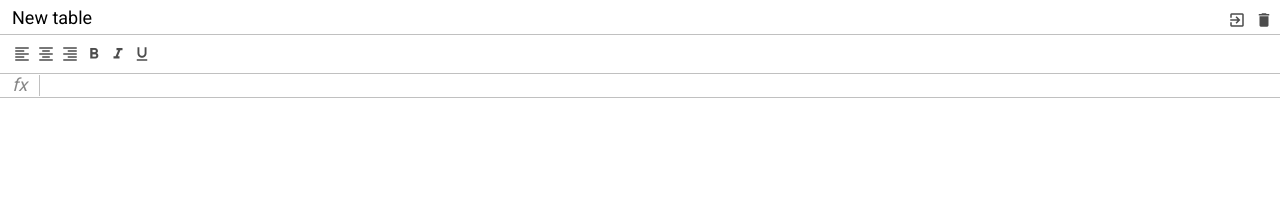
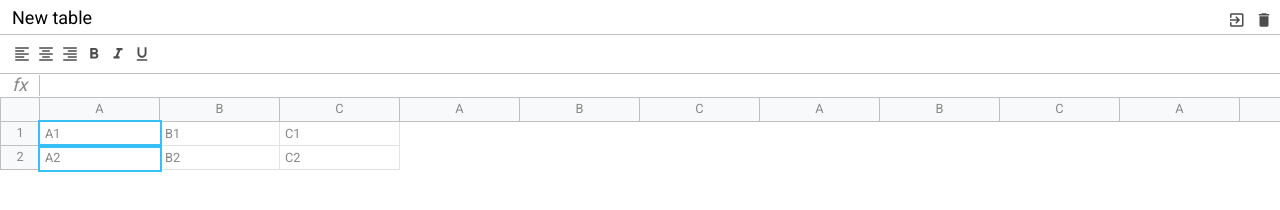
Before and after one commit to FyuroTEX/excel-js, a website built with webpack: page src/index.html in a window 1280 px wide. Built offline with nearby package versions, Linux system fonts and the light colour scheme.

Commit message:
add table styles

```diff
--- a/src/index.html
+++ b/src/index.html
@@ -63,7 +63,57 @@
             </div>
 
             <div class="excel__table">
-
+                <div class="row">
+                    <div class="row-info"></div>
+                    <div class="row-data">
+                        <div class="column">A</div>
+                        <div class="column">B</div>
+                        <div class="column">C</div>
+                        <div class="column">A</div>
+                        <div class="column">B</div>
+                        <div class="column">C</div>
+                        <div class="column">A</div>
+                        <div class="column">B</div>
+                        <div class="column">C</div>
+                        <div class="column">A</div>
+                        <div class="column">B</div>
+                        <div class="column">C</div>
+                        <div class="column">A</div>
+                        <div class="column">B</div>
+                        <div class="column">C</div>
+                        <div class="column">A</div>
+                        <div class="column">B</div>
+                        <div class="column">C</div>
+                        <div class="column">A</div>
+                        <div class="column">B</div>
+                        <div class="column">C</div>
+                        <div class="column">A</div>
+                        <div class="column">B</div>
+                        <div class="column">C</div>
+                        <div class="column">A</div>
+                        <div class="column">B</div>
+                        <div class="column">C</div>
+                        <div class="column">A</div>
+                        <div class="column">B</div>
+                        <div class="column">C</div>
+                    </div>
+                </div>
+                <div class="row">
+                    <div class="row-info">1</div>
+                    <div class="row-data">
+                       <div class="cell selected" contenteditable="">A1</div>
+                       <div class="cell" contenteditable="">B1</div>
+                       <div class="cell" contenteditable="">C1</div>
+                    </div>
+                </div>
+                <div class="row">
+                    <div class="row-info">2</div>
+                    <div class="row-data">
+                       <div class="cell selected">A2</div>
+                       <div class="cell">B2</div>
+                       <div class="cell">C2</div>
+                    </div>
+                </div>
             </div>
         </div>
     </div>
--- a/src/scss/_variables.scss
+++ b/src/scss/_variables.scss
@@ -2,6 +2,8 @@ $header-height: 34px;
 $toolbar-height: 40px;
 $formula-height: 24px;
 $info-cell-width: 40px;
+$row-height: 24px;
+$column-width: 120px;
 $zimaBlue: #37c0f6;
 $bg-color: white;
 $border-color: #c0c0c0;
--- a/src/scss/index.scss
+++ b/src/scss/index.scss
@@ -23,4 +23,7 @@ body {
 .excel{
   position: relative;
   color: #888;
+  height: 100%;
+  max-width: 100%;
+  font-size: .8rem;
 }
--- a/src/scss/table.scss
+++ b/src/scss/table.scss
@@ -1,6 +1,56 @@
-@import "variables";
-@import "mixins";
+@import 'variables';
+@import 'mixins';
 
-.excel__table{
-
+.excel__table {
+  position: absolute;
+  left: 0;
+  right: 0;
+  top: $header-height + $toolbar-height + $formula-height;
+  overflow-x: auto;
+  padding-bottom: 2px;
+  .row {
+    display: flex;
+    min-width: 20px;
+    height: $row-height;
+  }
+  .row-info {
+    display: flex;
+    align-items: center;
+    justify-content: center;
+    min-width: $info-cell-width;
+    height: 100%;
+    border: 1px solid $border-color;
+    background: #f8f9fa;
+    border-top: none;
+  }
+  .row-data {
+    display: flex;
+  }
+  .column {
+    display: flex;
+    align-items: center;
+    justify-content: center;
+    background: #f8f9fa;
+    min-width: 40px;
+    width: $column-width;
+    border: 1px solid $border-color;
+    border-left: none;
+    border-top: none;
+  }
+  .cell {
+    min-width: 40px;
+    width: $column-width;
+    padding: 5px;
+    height: 100%;
+    border: 1px solid #e2e3e3;
+    border-left: none;
+    border-top: none;
+    white-space: nowrap;
+    outline: none;
+    &.selected {
+      border: none;
+      outline: 2px solid $zimaBlue;
+      z-index: +1;
+    }
+  }
 }
```
